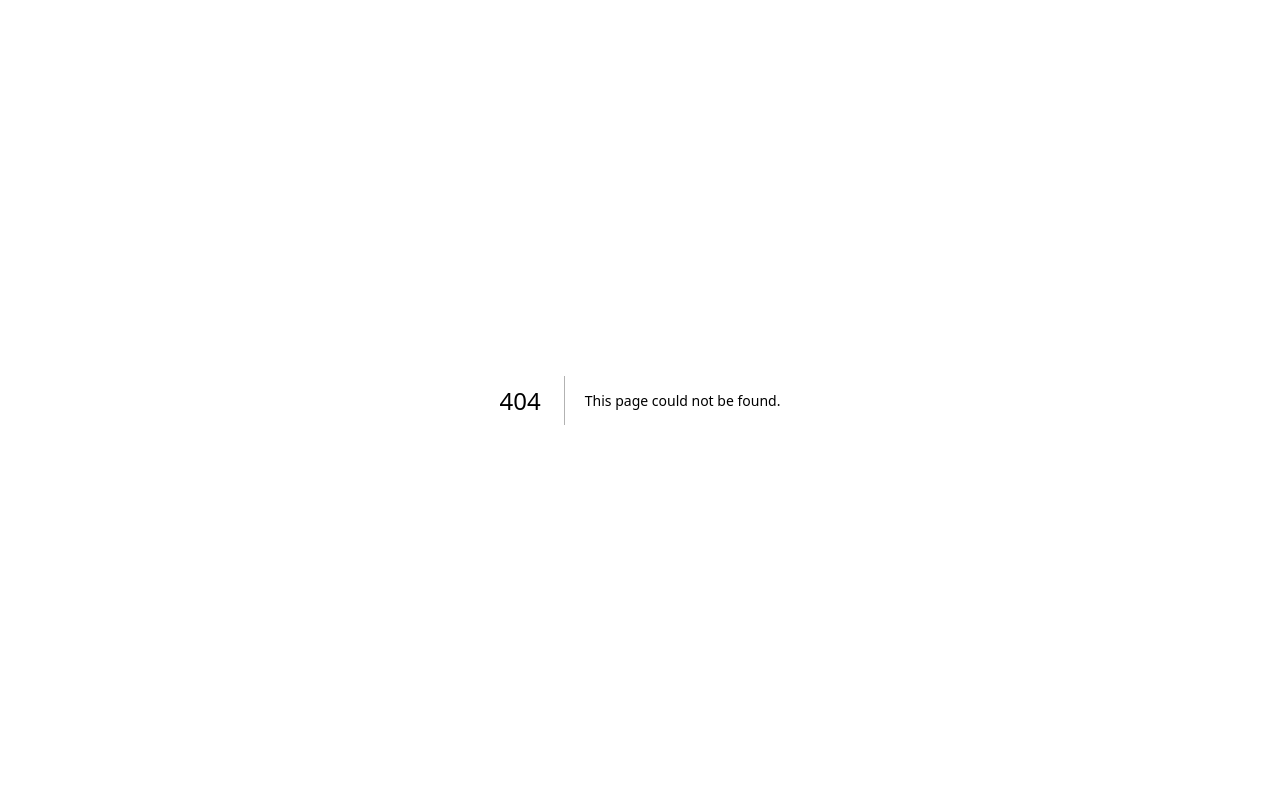
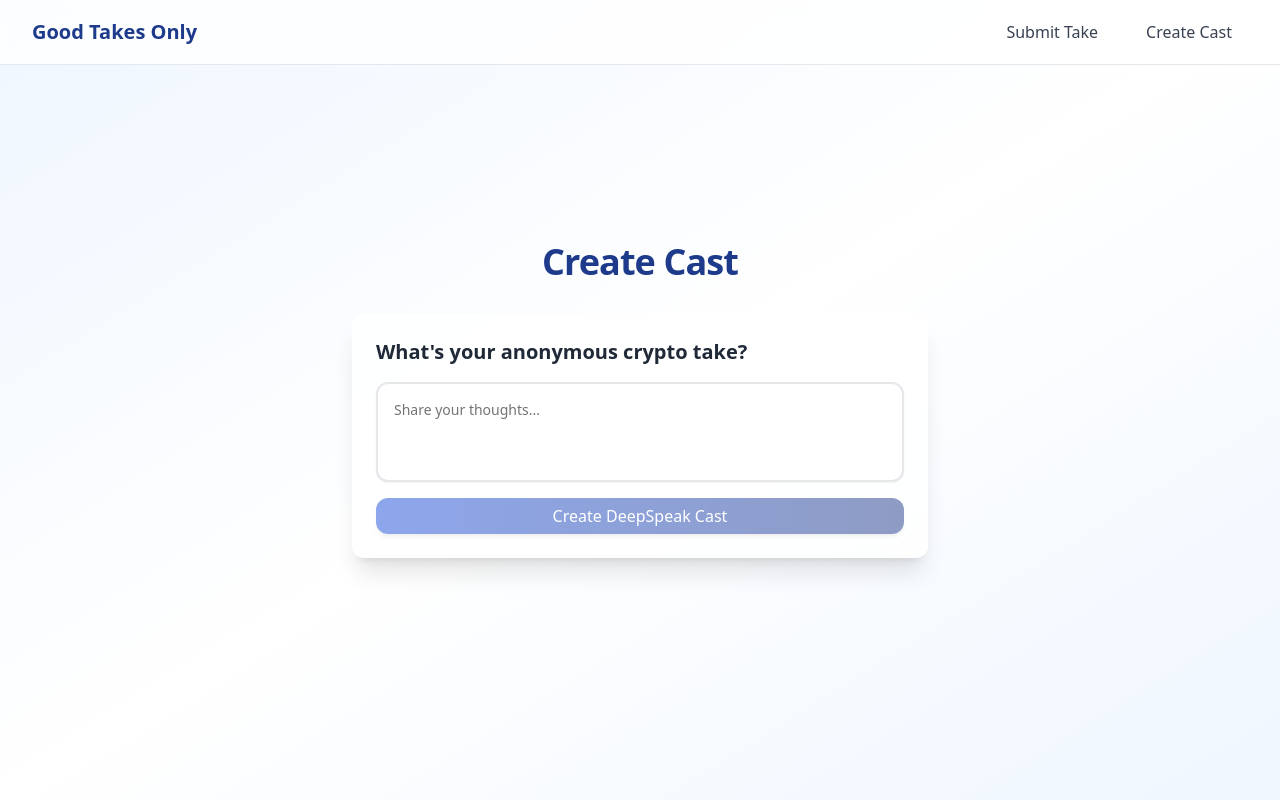
Before and after one commit to tms7331/good-takes-only-frontend, a Next.js app: page /cast in a window 1280 px wide. Before the commit this address had no page. Built offline with nearby package versions, Linux system fonts and the light colour scheme.

Commit message:
Fix casting functionality

```diff
--- /dev/null
+++ b/app/cast/page.tsx
@@ -0,0 +1,134 @@
+"use client"
+
+import type React from "react"
+import { useState } from "react"
+import { Button } from "@/components/ui/button"
+import { Textarea } from "@/components/ui/textarea"
+import { Card, CardContent } from "@/components/ui/card"
+import { motion, AnimatePresence } from "framer-motion"
+import { Navbar } from "@/components/navbar"
+
+async function publishCast(msg: string) {
+    const url = 'https://api.neynar.com/v2/farcaster/cast';
+
+    const options = {
+        method: 'POST',
+        headers: {
+            accept: 'application/json',
+            'content-type': 'application/json',
+            'x-api-key': process.env.NEXT_PUBLIC_NEYNAR_KEY!
+        },
+        body: JSON.stringify({
+            signer_uuid: process.env.NEXT_PUBLIC_NEYNAR_SIGNER_UUID,
+            text: msg,
+        })
+    };
+    const response = await fetch(url, options)
+    const data = await response.json()
+    // If cast failed - return error
+    if (!data.success) {
+        throw new Error("Cast failed")
+    }
+    // If cast succeeded - return the cast hash
+    // {
+    //     "success": true,
+    //         "cast": {
+    //         "hash": "0x608cc477dcc114ef8c331c51be0182da809af08e",
+    return data.cast.hash;
+}
+
+
+export default function CreateCast() {
+    const [input, setInput] = useState("")
+    const [response, setResponse] = useState("")
+    const [isLink, setIsLink] = useState(false);
+    const [isSubmitted, setIsSubmitted] = useState(false)
+    const [isLoading, setIsLoading] = useState(false)
+
+    const handleSubmit = async (e: React.FormEvent<HTMLFormElement>) => {
+        e.preventDefault()
+        setIsSubmitted(true)
+        setIsLoading(true)
+        try {
+            const response = await publishCast(input)
+            // This hash results in the following link:
+            // "0x608cc477dcc114ef8c331c51be0182da809af08e",
+            // https://warpcast.com/deepspeak/0x608cc477
+            const truncatedHash = response.slice(0, 10);
+            const link = `https://warpcast.com/deepspeak/${truncatedHash}`;
+            setResponse(link)
+            setIsLink(true)
+        } catch (error) {
+            console.error("Error:", error)
+            setResponse("Sorry, there was an error processing your request.")
+        } finally {
+            setIsLoading(false)
+        }
+    }
+
+    return (
+        <>
+            <Navbar />
+            <div className="min-h-screen flex flex-col items-center justify-center p-4 bg-gradient-to-br from-blue-50 via-white to-blue-50 dark:from-gray-900 dark:via-gray-800 dark:to-gray-900">
+                <h1 className="text-4xl font-bold mb-8 text-blue-900 dark:text-blue-100 tracking-tight">Create Cast</h1>
+
+                <Card className="w-full max-w-xl border-0 shadow-xl bg-white/80 dark:bg-gray-800/80 backdrop-blur-sm">
+                    <CardContent className="p-6">
+                        <AnimatePresence mode="wait">
+                            {!isSubmitted ? (
+                                <motion.form
+                                    onSubmit={handleSubmit}
+                                    className="space-y-4"
+                                    initial={{ opacity: 0, y: 20 }}
+                                    animate={{ opacity: 1, y: 0 }}
+                                    exit={{ opacity: 0, y: -20 }}
+                                    transition={{ duration: 0.3 }}
+                                >
+                                    <h2 className="text-xl font-semibold text-gray-800 dark:text-gray-100 mb-2">
+                                        What&apos;s your anonymous crypto take?
+                                    </h2>
+                                    <Textarea
+                                        value={input}
+                                        onChange={(e) => setInput(e.target.value)}
+                                        placeholder="Share your thoughts..."
+                                        className="min-h-[100px] resize-none text-base p-4 rounded-xl border-2 border-gray-200 dark:border-gray-700 focus:border-blue-600 dark:focus:border-blue-500 transition-all duration-200 bg-white dark:bg-gray-900"
+                                    />
+                                    <Button
+                                        type="submit"
+                                        className="w-full bg-gradient-to-r from-blue-700 to-blue-900 hover:from-blue-800 hover:to-blue-950 text-white py-4 rounded-xl text-base font-medium transition-all duration-200 shadow-md hover:shadow-xl disabled:opacity-50 disabled:cursor-not-allowed"
+                                        disabled={!input.trim()}
+                                    >
+                                        Create DeepSpeak Cast
+                                    </Button>
+                                </motion.form>
+                            ) : (
+                                <motion.div
+                                    initial={{ opacity: 0, y: 20 }}
+                                    animate={{ opacity: 1, y: 0 }}
+                                    transition={{ duration: 0.3 }}
+                                    className="prose prose-sm dark:prose-invert max-w-none"
+                                >
+                                    {isLoading ? (
+                                        <div className="flex items-center justify-center py-6">
+                                            <div className="animate-spin rounded-full h-6 w-6 border-b-2 border-blue-700"></div>
+                                        </div>
+                                    ) : (
+                                        <div className="whitespace-pre-wrap text-gray-700 dark:text-gray-200 leading-relaxed text-lg">
+                                            {isLink ? (
+                                                <a href={response} target="_blank" rel="noopener noreferrer">
+                                                    {response}
+                                                </a>
+                                            ) : (
+                                                response
+                                            )}
+                                        </div>
+                                    )}
+                                </motion.div>
+                            )}
+                        </AnimatePresence>
+                    </CardContent>
+                </Card>
+            </div>
+        </>
+    )
+}
--- a/app/page.tsx
+++ b/app/page.tsx
@@ -1,42 +1,42 @@
 "use client"
 
 import type React from "react"
-
 import { useState } from "react"
 import { Button } from "@/components/ui/button"
 import { Textarea } from "@/components/ui/textarea"
 import { Card, CardContent } from "@/components/ui/card"
 import { motion, AnimatePresence } from "framer-motion"
+import { Navbar } from "@/components/navbar"
 
-const API_KEY = process.env.NEXT_PUBLIC_API_KEY;
+const API_KEY = process.env.NEXT_PUBLIC_API_KEY
 
 async function getResponse(message: string) {
-  const response = await fetch('https://openrouter.ai/api/v1/chat/completions', {
-    method: 'POST',
+  const response = await fetch("https://openrouter.ai/api/v1/chat/completions", {
+    method: "POST",
     headers: {
       Authorization: `Bearer ${API_KEY}`,
-      'Content-Type': 'application/json',
+      "Content-Type": "application/json",
     },
     body: JSON.stringify({
-      model: 'openai/gpt-4o',
+      model: "openai/gpt-4o",
       messages: [
         {
-          'role': 'system',
-          'content': "You are an assistant tasked with judging whether people's views of the cryptocurrency markets are good or not.  You will be given a message, and you will need to respond with whether the message is good or not.  You will also be given a description of the users's views, and you will need to use that to make your judgement. Return a one word response only, either 'good' or 'bad'."
+          role: "system",
+          content:
+            "You are an assistant tasked with judging whether people's views of the cryptocurrency markets are good or not.  You will be given a message, and you will need to respond with whether the message is good or not.  You will also be given a description of the users's views, and you will need to use that to make your judgement. Return a one word response only, either 'good' or 'bad'.",
         },
         {
-          role: 'user',
+          role: "user",
           content: message,
         },
       ],
     }),
-  });
+  })
 
-  const data = await response.json();
-  console.log(data);
-  return data.choices[0].message.content;
+  const data = await response.json()
+  console.log(data)
+  return data.choices[0].message.content
 }
-
 
 export default function Chat() {
   const [input, setInput] = useState("")
@@ -49,7 +49,7 @@ export default function Chat() {
     setIsSubmitted(true)
     setIsLoading(true)
     try {
-      const response = await getResponse(input);
+      const response = await getResponse(input)
       setResponse(response)
     } catch (error) {
       console.error("Error:", error)
@@ -60,6 +60,8 @@ export default function Chat() {
   }
 
   return (
+    <>
+      <Navbar />
       <div className="min-h-screen flex flex-col items-center justify-center p-4 bg-gradient-to-br from-blue-50 via-white to-blue-50 dark:from-gray-900 dark:via-gray-800 dark:to-gray-900">
         <h1 className="text-4xl font-bold mb-8 text-blue-900 dark:text-blue-100 tracking-tight">Good Takes Only</h1>
 
@@ -102,7 +104,9 @@ export default function Chat() {
                       <div className="animate-spin rounded-full h-8 w-8 border-b-2 border-blue-700"></div>
                     </div>
                   ) : (
-                  <div className="whitespace-pre-wrap text-gray-700 dark:text-gray-200 leading-relaxed">{response}</div>
+                    <div className="whitespace-pre-wrap text-gray-700 dark:text-gray-200 leading-relaxed">
+                      {response}
+                    </div>
                   )}
                 </motion.div>
               )}
@@ -110,5 +114,6 @@ export default function Chat() {
           </CardContent>
         </Card>
       </div>
+    </>
   )
 }
--- /dev/null
+++ b/components/navbar.tsx
@@ -0,0 +1,31 @@
+import Link from "next/link"
+
+export function Navbar() {
+    return (
+        <nav className="fixed top-0 w-full z-50 bg-white/80 dark:bg-gray-900/80 backdrop-blur-sm border-b border-gray-200 dark:border-gray-800">
+            <div className="max-w-7xl mx-auto px-4 sm:px-6 lg:px-8">
+                <div className="flex items-center justify-between h-16">
+                    <div className="flex-shrink-0">
+                        <Link href="/" className="text-xl font-bold text-blue-900 dark:text-blue-100">
+                            Good Takes Only
+                        </Link>
+                    </div>
+                    <div className="flex space-x-4">
+                        <Link
+                            href="/submit"
+                            className="px-4 py-2 rounded-lg text-gray-700 dark:text-gray-200 hover:bg-gray-100 dark:hover:bg-gray-800 transition-colors"
+                        >
+                            Submit Take
+                        </Link>
+                        <Link
+                            href="/cast"
+                            className="px-4 py-2 rounded-lg text-gray-700 dark:text-gray-200 hover:bg-gray-100 dark:hover:bg-gray-800 transition-colors"
+                        >
+                            Create Cast
+                        </Link>
+                    </div>
+                </div>
+            </div>
+        </nav>
+    )
+}
```
Lines whose indentation alone changed are shown as unchanged.
